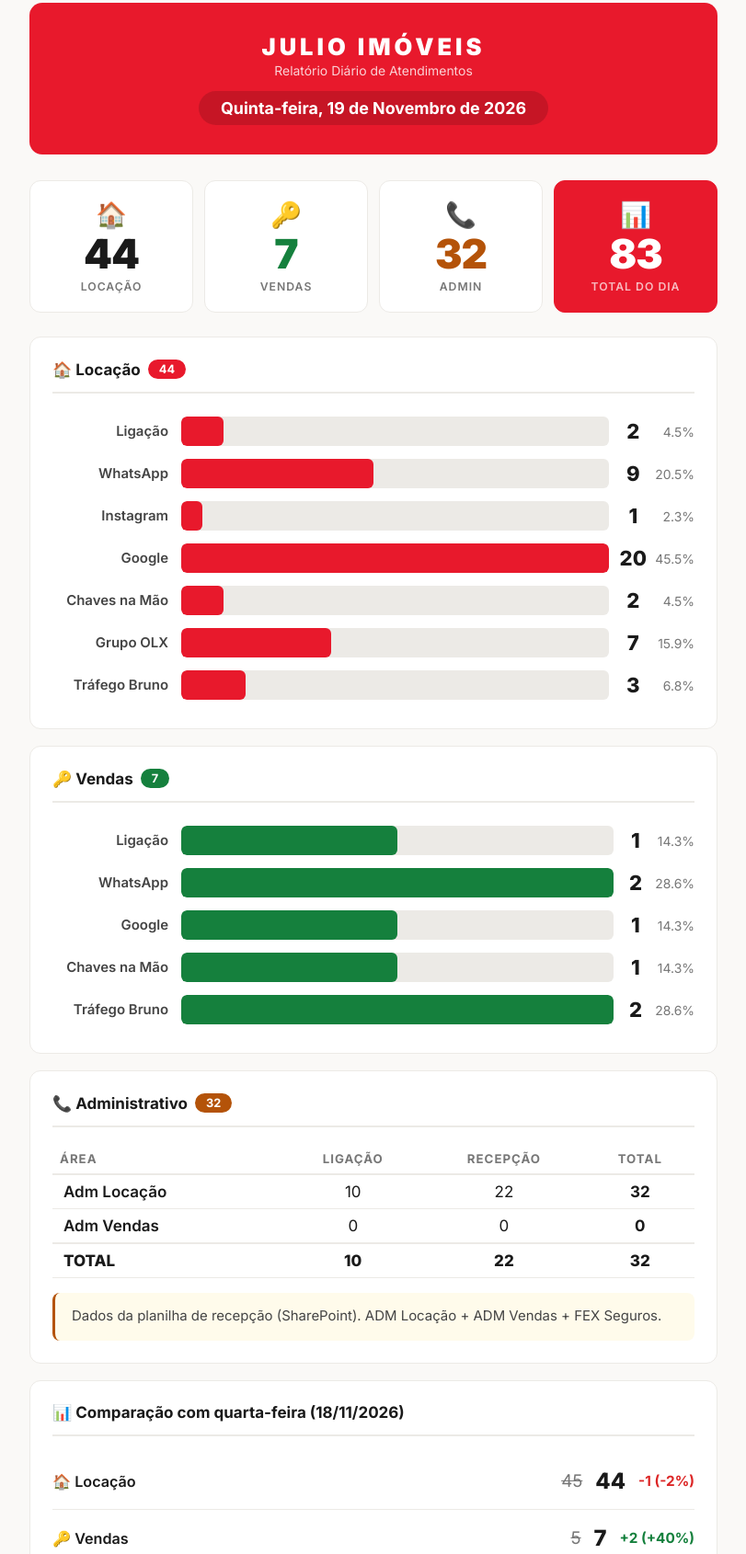
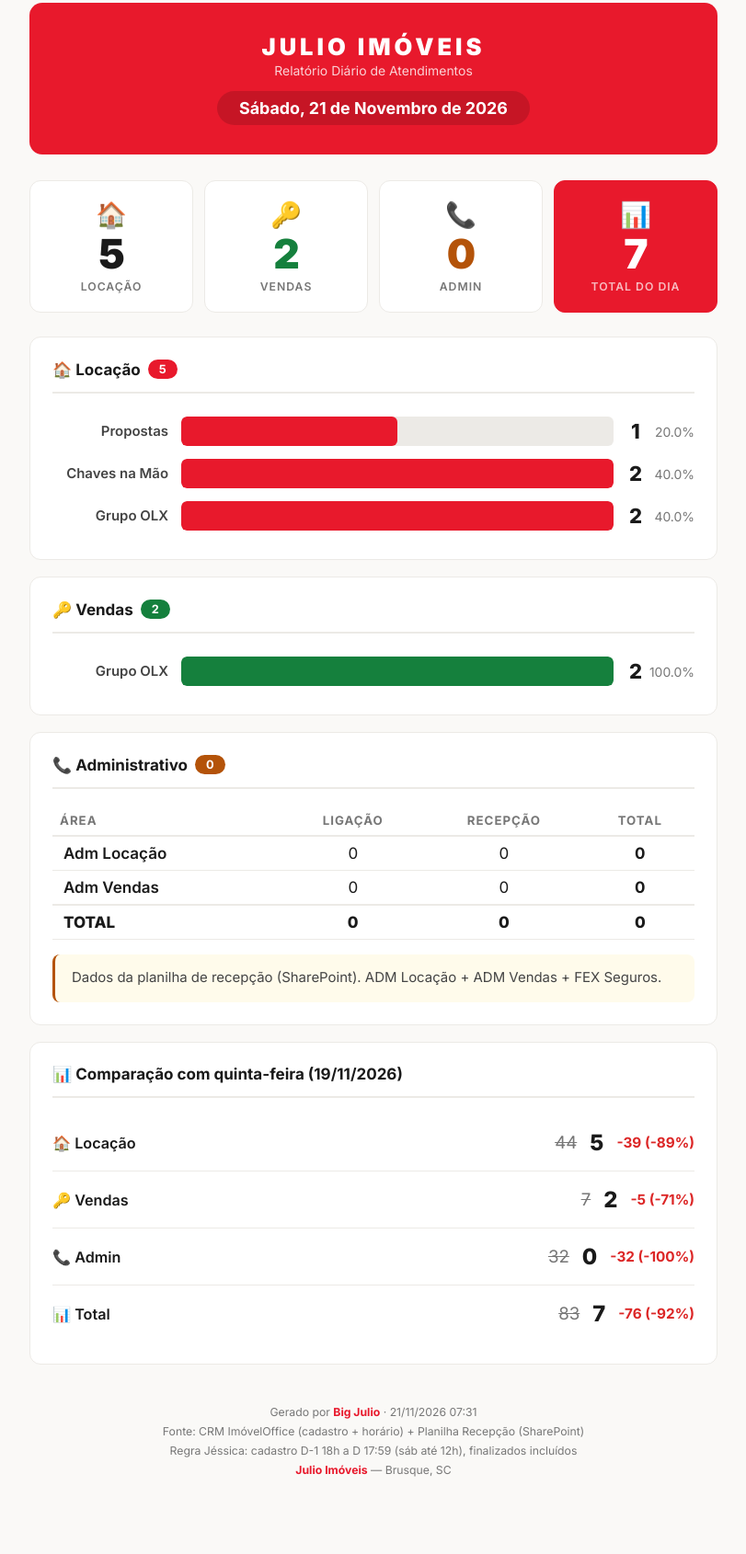
Before and after one commit to julioimoveismkt/dashboard-julio, a plain HTML site: page index.html in a window 1280 px wide. Shown: the part 17-1707 px from the top of the page at 92% size, without its empty margins (234-1045 px from the left). After the commit the page ends 1666 px from the top, so only its background shows below. Drawn offline with Linux system fonts and the light colour scheme.

Commit message:
relatorio 21/11 auto

```diff
--- a/index.html
+++ b/index.html
@@ -66,65 +66,57 @@ footer b { color:var(--red); }
 <header>
   <h1>Julio Imóveis</h1>
   <p>Relatório Diário de Atendimentos</p>
-  <div class="dia">Quinta-feira, 19 de Novembro de 2026</div>
+  <div class="dia">Sábado, 21 de Novembro de 2026</div>
 </header>
 <div class="scores">
-  <div class="sc"><em>🏠</em><strong>44</strong><span>Locação</span></div>
-  <div class="sc"><em>🔑</em><strong style="color:var(--green)">7</strong><span>Vendas</span></div>
-  <div class="sc"><em>📞</em><strong style="color:var(--amber)">32</strong><span>Admin</span></div>
-  <div class="sc hero"><em>📊</em><strong>83</strong><span>Total do dia</span></div>
+  <div class="sc"><em>🏠</em><strong>5</strong><span>Locação</span></div>
+  <div class="sc"><em>🔑</em><strong style="color:var(--green)">2</strong><span>Vendas</span></div>
+  <div class="sc"><em>📞</em><strong style="color:var(--amber)">0</strong><span>Admin</span></div>
+  <div class="sc hero"><em>📊</em><strong>7</strong><span>Total do dia</span></div>
 </div>
 <section>
-  <h2>🏠 Locação <span class="tag r">44</span></h2>
-  <table><tr><td class="or">Ligação</td><td class="br"><div class="track"><div class="fill" style="width:10%"></div></div></td><td class="vl">2</td><td class="pc">4.5%</td></tr>
-<tr><td class="or">WhatsApp</td><td class="br"><div class="track"><div class="fill" style="width:45%"></div></div></td><td class="vl">9</td><td class="pc">20.5%</td></tr>
-<tr><td class="or">Instagram</td><td class="br"><div class="track"><div class="fill" style="width:5%"></div></div></td><td class="vl">1</td><td class="pc">2.3%</td></tr>
-<tr><td class="or">Google</td><td class="br"><div class="track"><div class="fill" style="width:100%"></div></div></td><td class="vl">20</td><td class="pc">45.5%</td></tr>
-<tr><td class="or">Chaves na Mão</td><td class="br"><div class="track"><div class="fill" style="width:10%"></div></div></td><td class="vl">2</td><td class="pc">4.5%</td></tr>
-<tr><td class="or">Grupo OLX</td><td class="br"><div class="track"><div class="fill" style="width:35%"></div></div></td><td class="vl">7</td><td class="pc">15.9%</td></tr>
-<tr><td class="or">Tráfego Bruno</td><td class="br"><div class="track"><div class="fill" style="width:15%"></div></div></td><td class="vl">3</td><td class="pc">6.8%</td></tr>
+  <h2>🏠 Locação <span class="tag r">5</span></h2>
+  <table><tr><td class="or">Propostas</td><td class="br"><div class="track"><div class="fill" style="width:50%"></div></div></td><td class="vl">1</td><td class="pc">20.0%</td></tr>
+<tr><td class="or">Chaves na Mão</td><td class="br"><div class="track"><div class="fill" style="width:100%"></div></div></td><td class="vl">2</td><td class="pc">40.0%</td></tr>
+<tr><td class="or">Grupo OLX</td><td class="br"><div class="track"><div class="fill" style="width:100%"></div></div></td><td class="vl">2</td><td class="pc">40.0%</td></tr>
 </table>
 </section>
 <section class="vendas">
-  <h2>🔑 Vendas <span class="tag g">7</span></h2>
-  <table><tr><td class="or">Ligação</td><td class="br"><div class="track"><div class="fill" style="width:50%"></div></div></td><td class="vl">1</td><td class="pc">14.3%</td></tr>
-<tr><td class="or">WhatsApp</td><td class="br"><div class="track"><div class="fill" style="width:100%"></div></div></td><td class="vl">2</td><td class="pc">28.6%</td></tr>
-<tr><td class="or">Google</td><td class="br"><div class="track"><div class="fill" style="width:50%"></div></div></td><td class="vl">1</td><td class="pc">14.3%</td></tr>
-<tr><td class="or">Chaves na Mão</td><td class="br"><div class="track"><div class="fill" style="width:50%"></div></div></td><td class="vl">1</td><td class="pc">14.3%</td></tr>
-<tr><td class="or">Tráfego Bruno</td><td class="br"><div class="track"><div class="fill" style="width:100%"></div></div></td><td class="vl">2</td><td class="pc">28.6%</td></tr>
+  <h2>🔑 Vendas <span class="tag g">2</span></h2>
+  <table><tr><td class="or">Grupo OLX</td><td class="br"><div class="track"><div class="fill" style="width:100%"></div></div></td><td class="vl">2</td><td class="pc">100.0%</td></tr>
 </table>
 </section>
 <section class="admin">
-  <h2>📞 Administrativo <span class="tag a">32</span></h2>
+  <h2>📞 Administrativo <span class="tag a">0</span></h2>
   <table class="admin-tbl">
     <tr><th>Área</th><th>Ligação</th><th>Recepção</th><th>Total</th></tr>
     <tr><td style="font-weight:600;padding:8px 12px;">Adm Locação</td>
-<td style="text-align:center;padding:8px;">10</td>
-<td style="text-align:center;padding:8px;">22</td>
-<td style="text-align:center;padding:8px;font-weight:700;">32</td></tr>
+<td style="text-align:center;padding:8px;">0</td>
+<td style="text-align:center;padding:8px;">0</td>
+<td style="text-align:center;padding:8px;font-weight:700;">0</td></tr>
 <tr><td style="font-weight:600;padding:8px 12px;">Adm Vendas</td>
 <td style="text-align:center;padding:8px;">0</td>
 <td style="text-align:center;padding:8px;">0</td>
 <td style="text-align:center;padding:8px;font-weight:700;">0</td></tr>
 <tr style="border-top:2px solid var(--rule);font-weight:800;">
 <td style="padding:8px 12px;">TOTAL</td>
-<td style="text-align:center;padding:8px;">10</td>
-<td style="text-align:center;padding:8px;">22</td>
-<td style="text-align:center;padding:8px;">32</td></tr>
+<td style="text-align:center;padding:8px;">0</td>
+<td style="text-align:center;padding:8px;">0</td>
+<td style="text-align:center;padding:8px;">0</td></tr>
   </table>
   <div class="note a">Dados da planilha de recepção (SharePoint). ADM Locação + ADM Vendas + FEX Seguros.</div>
 </section>
 <section>
-  <h2>📊 Comparação com quarta-feira (18/11/2026)</h2>
+  <h2>📊 Comparação com quinta-feira (19/11/2026)</h2>
   <ul class="cmp">
-    <li><span class="lbl">🏠 Locação</span><span class="nums"><span class="prev">45</span><span class="now">44</span><span class="dn">-1 (-2%)</span></span></li>
-    <li><span class="lbl">🔑 Vendas</span><span class="nums"><span class="prev">5</span><span class="now">7</span><span class="up">+2 (+40%)</span></span></li>
-    <li><span class="lbl">📞 Admin</span><span class="nums"><span class="prev">40</span><span class="now">32</span><span class="dn">-8 (-20%)</span></span></li>
-    <li><span class="lbl">📊 Total</span><span class="nums"><span class="prev">90</span><span class="now">83</span><span class="dn">-7 (-8%)</span></span></li>
+    <li><span class="lbl">🏠 Locação</span><span class="nums"><span class="prev">44</span><span class="now">5</span><span class="dn">-39 (-89%)</span></span></li>
+    <li><span class="lbl">🔑 Vendas</span><span class="nums"><span class="prev">7</span><span class="now">2</span><span class="dn">-5 (-71%)</span></span></li>
+    <li><span class="lbl">📞 Admin</span><span class="nums"><span class="prev">32</span><span class="now">0</span><span class="dn">-32 (-100%)</span></span></li>
+    <li><span class="lbl">📊 Total</span><span class="nums"><span class="prev">83</span><span class="now">7</span><span class="dn">-76 (-92%)</span></span></li>
   </ul>
 </section>
 <footer>
-  Gerado por <b>Big Julio</b> · 20/11/2026 07:33<br>
+  Gerado por <b>Big Julio</b> · 21/11/2026 07:31<br>
   Fonte: CRM ImóvelOffice (cadastro + horário) + Planilha Recepção (SharePoint)<br>
   Regra Jéssica: cadastro D-1 18h a D 17:59 (sáb até 12h), finalizados incluídos<br>
   <b>Julio Imóveis</b> — Brusque, SC
```
